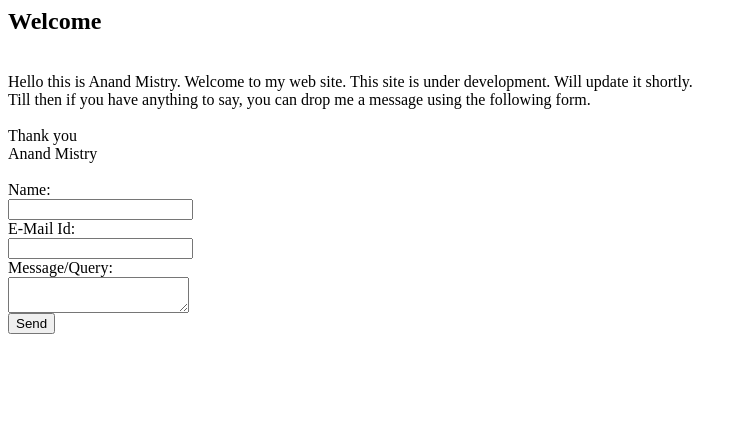
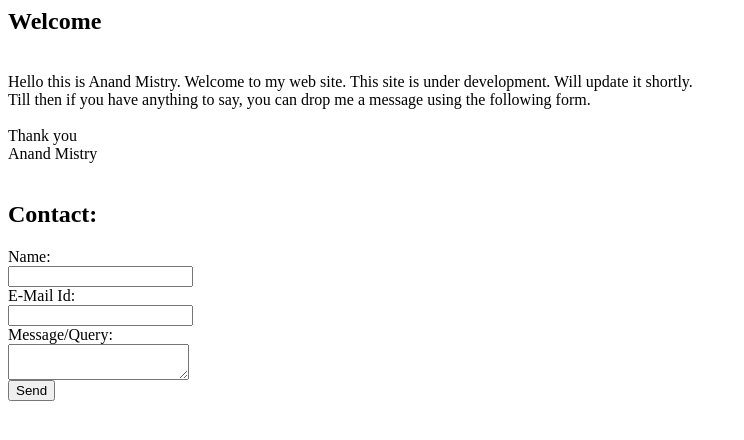
Before and after one commit to anandmistryk/anandmistryk.github.io, a plain HTML site: page index.html in a window 1280 px wide. Shown: the whole page, without its empty margins (0-744 px from the left). Drawn offline with Linux system fonts and the light colour scheme.

Commit message:
Update index.html

```diff
--- a/index.html
+++ b/index.html
@@ -15,6 +15,7 @@
 
 
       <br><br>
+      <h2>Contact:</h2>
 
     <form action="https://formspree.io/meqlnbjd" method="POST" >
         <label>Name:<br>
```
